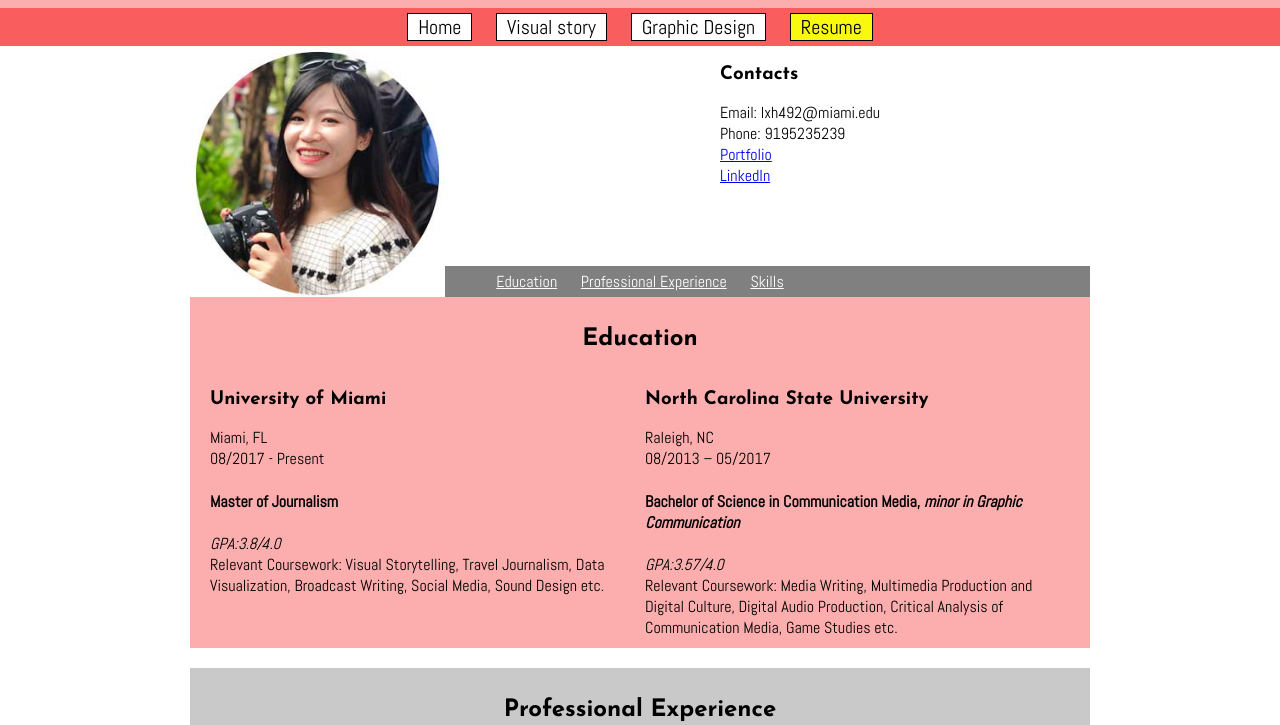
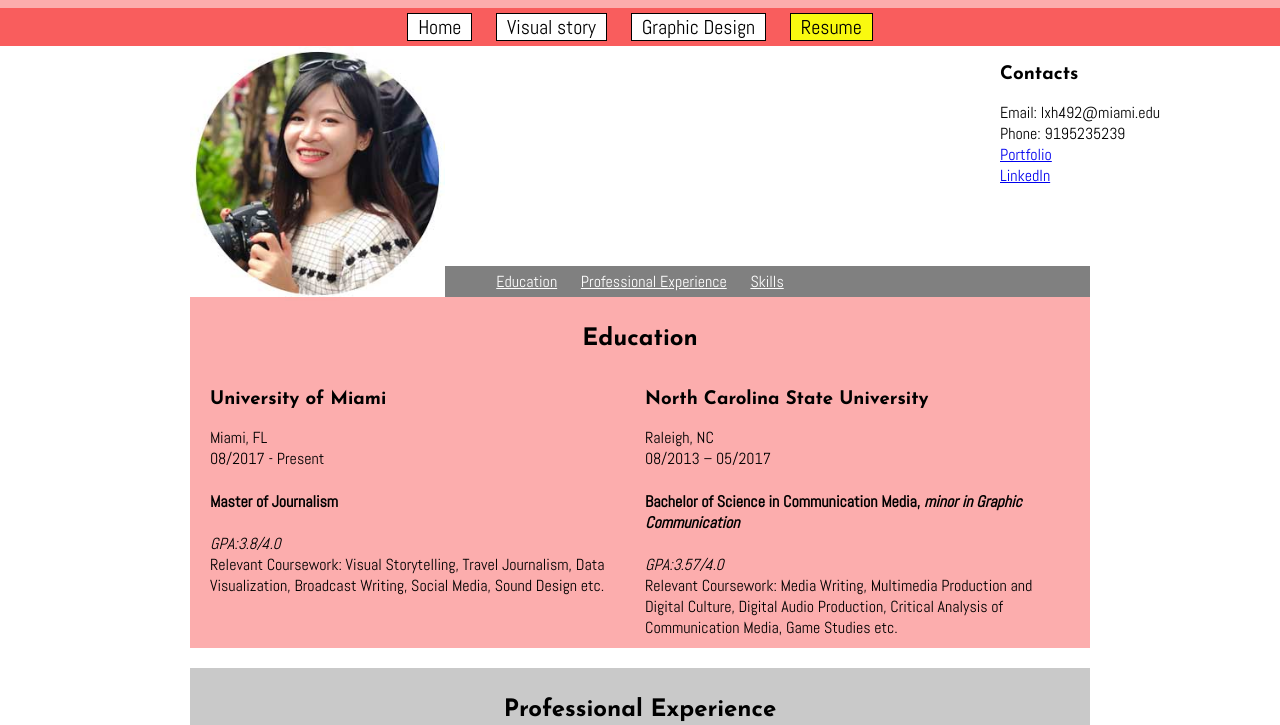
Before and after one commit to lxh492/lxh492.github.io, a plain HTML site: page resume.html in a window 1280 px wide. Shown: the part 75-800 px from the top of the page. Drawn offline with Linux system fonts and the light colour scheme.

Commit message:
update 404 graphicdesign

```diff
--- a/css/resume.css
+++ b/css/resume.css
@@ -46,7 +46,7 @@ p {
 
 #contacts {
   position: absolute;
-  right: 400px;
+  left: 1000px;
 }
 
 #education,
```
